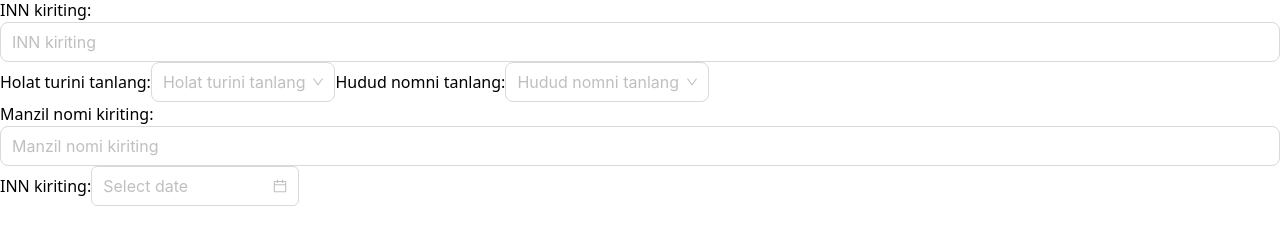
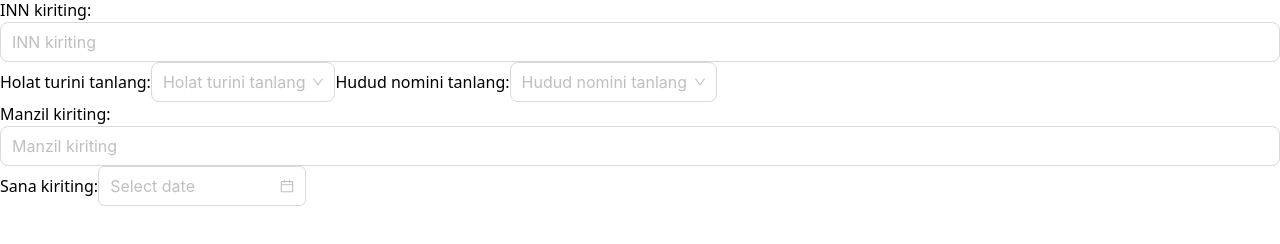
Before and after one commit to shakhzoda05/Admin-panel-with-AntDesign, a React (Vite) app: page /add in a window 1280 px wide. Shown: the part 370-614 px from the top of the page. Built offline with nearby package versions, Linux system fonts and the light colour scheme.

Commit message:
add option

```diff
--- a/src/pages/OrganizationAdd.jsx
+++ b/src/pages/OrganizationAdd.jsx
@@ -1,82 +1,61 @@
-import { ArrowLeftOutlined, EditOutlined, LoadingOutlined, UserAddOutlined } from '@ant-design/icons'
-import { Button, DatePicker, Input } from 'antd'
-import React, { useState } from 'react'
-import { useNavigate } from 'react-router-dom'
-import CustomSelect from '../components/CustomSelect'
-import { useAxios } from '../hooks/useAxios'
-import toast from 'react-hot-toast'
+import React, { useState } from 'react';
+import { ArrowLeftOutlined, EditOutlined, LoadingOutlined, UserAddOutlined } from '@ant-design/icons';
+import { Button, DatePicker, Input } from 'antd';
+import { useNavigate } from 'react-router-dom';
+import CustomSelect from '../components/CustomSelect';
+import { useAxios } from '../hooks/useAxios';
+import toast from 'react-hot-toast';
 
 function OrganizationAdd() {
-    const navigate = useNavigate()
-    const [isLoading, setIsLoading] = useState(false)
+    const navigate = useNavigate();
+    const [isLoading, setIsLoading] = useState(false);
+
+    // Options for status
     const statusDate = [
-        {
-            value: "1",
-            label: "Faol"
-        },
-        {
-            value: "2",
-            label: "Jarayonda"
-        },
-        {
-            value: "3",
-            label: "Faol emas"
-        }
-    ]
+        { value: "1", label: "Faol" },
+        { value: "2", label: "Jarayonda" },
+        { value: "3", label: "Faol emas" }
+    ];
+
+    // Region options
     const regionData = [
-        {
-            value: 1,
-            label: "Toshkent",
+        { value: 1, label: "Toshkent" },
+        { value: 2, label: "Samarqand vilayati" },
+        { value: 3, label: "Xorazm vilayati" },
+        { value: 4, label: "Adijon vilayati" },
+    ];
 
-        },
-        {
-            value: 2,
-            label: "Samarqand vilayati",
-
-        },
-        {
-            value: 3,
-            label: "Xorazm vilayati",
-
-        },
-        {
-            value: 4,
-            label: "Adijon vilayati",
-
-        },
-    ]
-
-    const [companyName, setCompanyName] = useState(null)
-    const [inn, setInn] = useState(null)
-    const [statusId, setStatusId] = useState(null)
-    const [regionId, setRegionId] = useState(null)
-    const [regionName, setRegionName] = useState(null)
-    const [address, setAddress] = useState(null)
-    const [createAt, setCreateAt] = useState(null)
-
-
+    // Form states
+    const [companyName, setCompanyName] = useState(null);
+    const [inn, setInn] = useState(null);
+    const [statusId, setStatusId] = useState(null);
+    const [regionId, setRegionId] = useState(null);
+    const [regionName, setRegionName] = useState(null);
+    const [address, setAddress] = useState(null);
+    const [createAt, setCreateAt] = useState(null);
 
     function handleSubmit(e) {
-        e.preventDefault()
-        setIsLoading(true)
+        e.preventDefault();
+        setIsLoading(true);
+
         const data = {
             key: Math.round(Math.random() * 100),
-            companyName, inn,
+            companyName,
+            inn,
             status: statusId,
-            regionId: regionId,
+            regionId,
             regionPlace: regionName,
-            address: address,
-            createdAt: createAt
-        }
+            address,
+            createdAt: createAt,
+        };
+
         useAxios().post(`/organization`, data).then(res => {
-
-            toast.success("Tashkilot qo'shildi")
+            toast.success("Tashkilot qo'shildi");
             setTimeout(() => {
-                setIsLoading(false)
-                navigate(-1)
+                setIsLoading(false);
+                navigate(-1);
             }, 800);
-        })
-
+        });
     }
 
     const handleChangePicker = (date, dateString) => {
@@ -84,47 +63,52 @@ function OrganizationAdd() {
     };
 
     return (
-        <form onSubmit={handleSubmit} className='p-5'>
+        <form onSubmit={handleSubmit} className="p-5">
             <div className="flex items-center justify-between mb-6">
                 <div className="flex items-center gap-5">
-                    <button onClick={() => navigate(-1)} className='scale-[1.3]'><ArrowLeftOutlined /></button>
-                    <h2 className='font-bold text-[25px]'>Tashkilotlar Yaratish</h2>
+                    <button onClick={() => navigate(-1)} className="scale-[1.3]"><ArrowLeftOutlined /></button>
+                    <h2 className="font-bold text-[25px]">Tashkilotlar Yaratish</h2>
                 </div>
-                <Button htmlType='submit' icon={isLoading ? <LoadingOutlined /> : <UserAddOutlined />} size='large' type='primary' >Saqlash</Button>
+                <Button htmlType="submit" icon={isLoading ? <LoadingOutlined /> : <UserAddOutlined />} size="large" type="primary">Saqlash</Button>
             </div>
-            <div className="w-[70%] mt-10 flex justify-between  ">
+
+            <div className="w-[70%] mt-10 flex justify-between">
                 <div className="w-[49%] space-y-5">
-                    <label className='flex flex-col space-y-1'>
-                        <span className='text-[16px] text-slate-600'>Tashkilot nomi kiriting:</span>
-                        <Input value={companyName} onChange={(e) => setCompanyName(e.target.value)} type='text' placeholder='Tashkilot nomi kiriting' required allowClear size='large' />
+                    <label className="flex flex-col space-y-1">
+                        <span className="text-[16px] text-slate-600">Tashkilot nomi kiriting:</span>
+                        <Input value={companyName} onChange={(e) => setCompanyName(e.target.value)} type="text" placeholder="Tashkilot nomi kiriting" required allowClear size="large" />
                     </label>
-                    <label className='flex flex-col space-y-1'>
-                        <span className='text-[16px] text-slate-600'>INN kiriting:</span>
-                        <Input maxLength={9} value={inn} onChange={(e) => setInn(e.target.value)} type='number' placeholder='INN kiriting' required allowClear size='large' />
+
+                    <label className="flex flex-col space-y-1">
+                        <span className="text-[16px] text-slate-600">INN kiriting:</span>
+                        <Input maxLength={9} value={inn} onChange={(e) => setInn(e.target.value)} type="number" placeholder="INN kiriting" required allowClear size="large" />
                     </label>
-                    <label className='flex flex-col space-y-1'>
-                        <span className='text-[16px] text-slate-600'>Holat turini tanlang:</span>
-                        <CustomSelect option={statusDate} placeholder={"Holat turini tanlang"} setChooseId={setStatusId} width={"100%"} />
-                        <label className='flex flex-col space-y-1'>
-                            <span className='text-[16px] text-slate-600'>Hudud nomni tanlang:</span>
-                            <CustomSelect setLebalValue={setRegionName} option={regionData} placeholder={"Hudud nomni tanlang"} setChooseId={setRegionId} width={"100%"} />
-                        </label>
+
+                    <label className="flex flex-col space-y-1">
+                        <span className="text-[16px] text-slate-600">Holat turini tanlang:</span>
+                        <CustomSelect options={statusDate} placeholder="Holat turini tanlang" seChooseID={setStatusId} />
+                    </label>
+
+                    <label className="flex flex-col space-y-1">
+                        <span className="text-[16px] text-slate-600">Hudud nomini tanlang:</span>
+                        <CustomSelect options={regionData} placeholder="Hudud nomini tanlang" seChooseID={setRegionId} />
                     </label>
                 </div>
+
                 <div className="w-[49%] space-y-5">
-                    <label className='flex flex-col space-y-1'>
-                        <span className='text-[16px] text-slate-600'>Manzil nomi kiriting:</span>
-                        <Input value={address} onChange={(e) => setAddress(e.target.value)} type='text' placeholder='Manzil nomi kiriting' required allowClear size='large' />
-                    </label>
-                    <label className='flex flex-col space-y-1'>
-                        <span className='text-[16px] text-slate-600'>INN kiriting:</span>
-                        <DatePicker onChange={handleChangePicker} size='large' />
+                    <label className="flex flex-col space-y-1">
+                        <span className="text-[16px] text-slate-600">Manzil kiriting:</span>
+                        <Input value={address} onChange={(e) => setAddress(e.target.value)} type="text" placeholder="Manzil kiriting" required allowClear size="large" />
                     </label>
 
+                    <label className="flex flex-col space-y-1">
+                        <span className="text-[16px] text-slate-600">Sana kiriting:</span>
+                        <DatePicker onChange={handleChangePicker} size="large" />
+                    </label>
                 </div>
             </div>
         </form>
-    )
+    );
 }
 
-export default OrganizationAdd
+export default OrganizationAdd;
```
